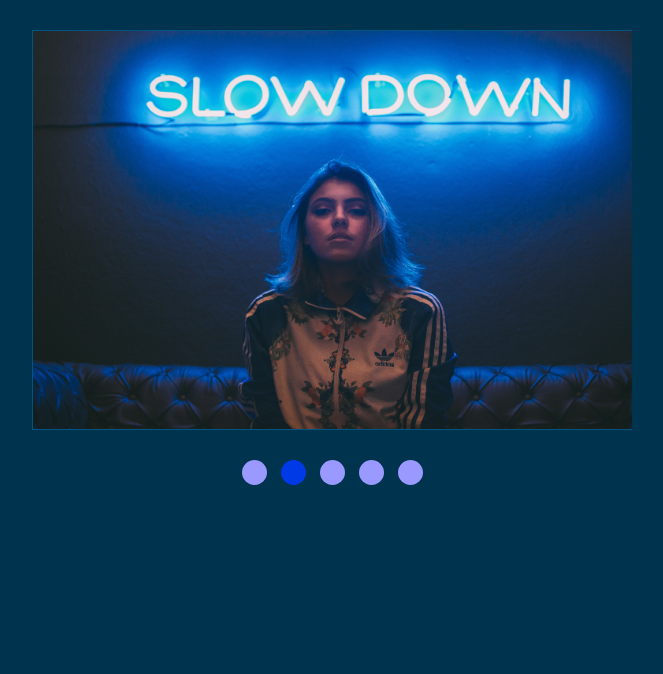
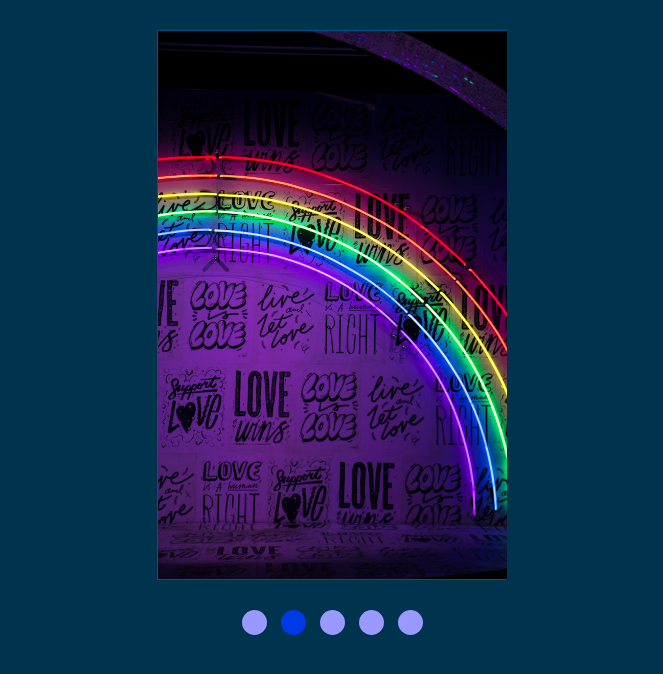
Before and after one commit to a6macleod/js_image_slider, a website built with webpack: page dist/index.html in a window 1280 px wide. Both pictures are taken after a click on the element 601 px from the left and 472 px from the top of the page. Shown: the whole page, without its empty margins (308-971 px from the left). Built offline with nearby package versions, Linux system fonts and the light colour scheme.

Commit message:
click selector functionality

```diff
--- a/src/index.js
+++ b/src/index.js
@@ -1,8 +1,27 @@
 const imageSelector = document.querySelectorAll('.image-selector');
+const mainContainer = document.querySelector('#main-container');
+const viewer = document.querySelector('#wide-image-container');
+
+function updateImage (selector) {
+  const orientation = selector.getAttribute('data-orientation');
+
+  // clear all classes from the image container and the viewer
+  mainContainer.className = '';
+  viewer.className = '';
+
+  if (orientation == 'landscape') {
+    mainContainer.classList.add('main-container-landscape');
+  } else {
+    mainContainer.classList.add('main-container-portrait');
+  }
+  viewer.classList.add(`image-view-${selector.getAttribute('data-number')}`);
+}
 
 function selectAnImage () {
   imageSelector.forEach(selector => selector.classList.remove('selected-image-selector'));
   this.classList.add('selected-image-selector');
+
+  updateImage(this);
 }
 
 imageSelector.forEach(selector => selector.addEventListener('click', selectAnImage));
```
Also changed, not shown: dist/index.html, dist/style.css.
